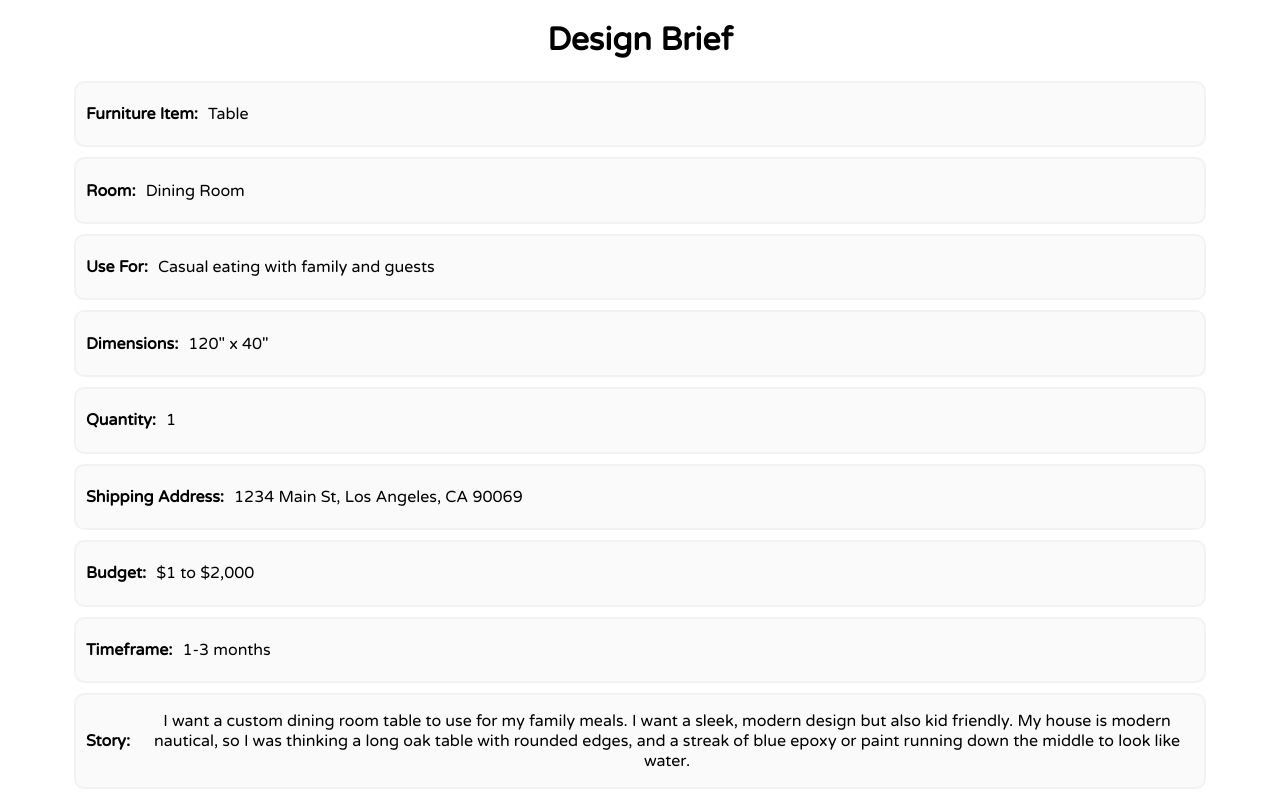
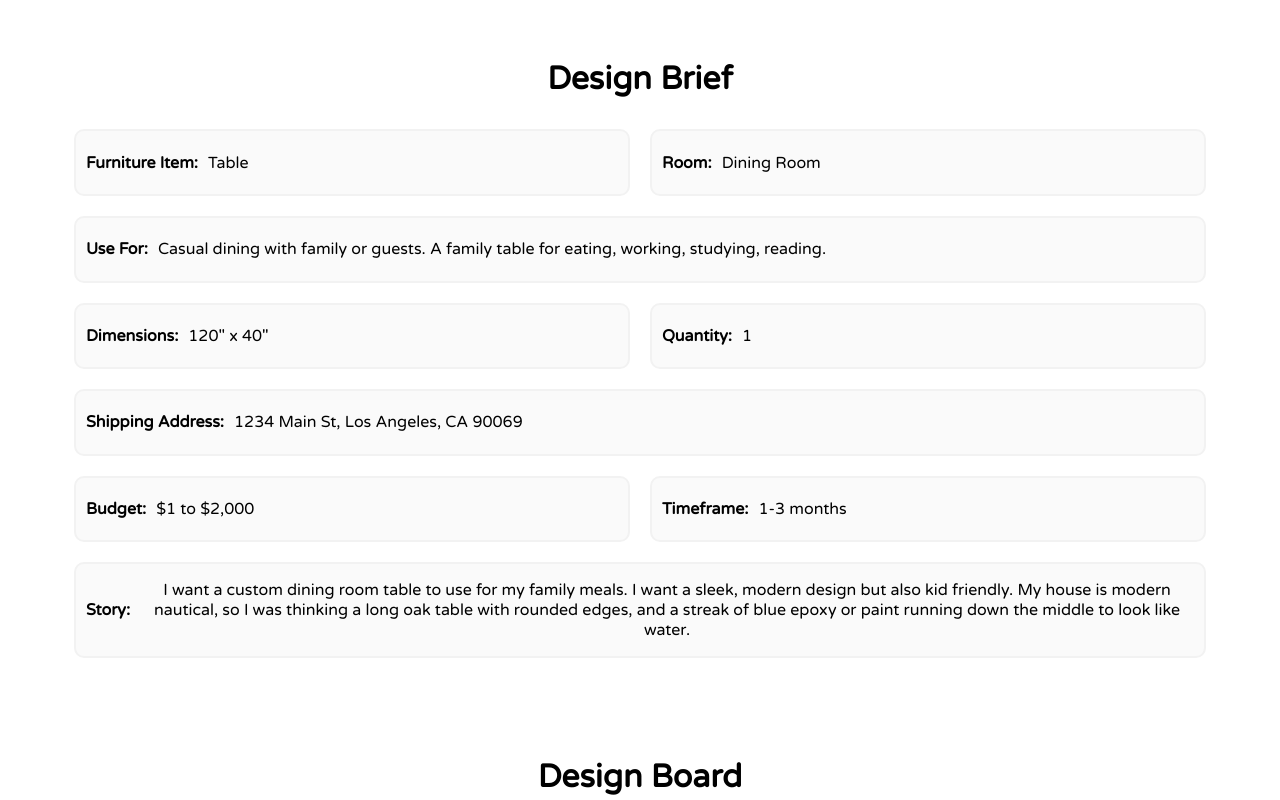
Before and after one commit to hannahbannan/Naya-Hackathon, a React (Create React App) app in the folder naya-hackathon/: page / in a window 1280 px wide. Shown: the top 800 px of the page. Built offline with nearby package versions, Linux system fonts and the light colour scheme.

Commit message:
flex for basics

```diff
--- a/naya-hackathon/src/Components/Basics/Basics.css
+++ b/naya-hackathon/src/Components/Basics/Basics.css
@@ -1,7 +1,8 @@
 .Basics {
     width: 90%;
     margin: 0 auto;
-    margin-bottom: 60px;
+    margin-bottom: 100px;
+    margin-top: 60px;
     font-family: 'Varela Round', sans-serif;
 }
 
@@ -23,3 +24,23 @@
 .bubble p {
     padding-left: 10px;
 }
+
+.row {
+    display: flex;
+    width: 100%;
+    justify-content: space-between;
+}
+
+.half {
+    width: 50%;
+}
+
+@media screen and (max-width: 720px) {
+    .row {
+        display: block;
+    }
+
+    .half {
+        width: 90%;
+    }
+}
--- a/naya-hackathon/src/Components/Basics/Basics.js
+++ b/naya-hackathon/src/Components/Basics/Basics.js
@@ -5,29 +5,35 @@ function Basics() {
   return (
     <div className="Basics">
       <h1>Design Brief</h1>
-      <div className="bubble">
+      <div className="row">
+      <div className="bubble half">
         <h4>Furniture Item:</h4> <p>Table</p>
       </div>
-      <div className="bubble">
+      <div className="bubble half">
         <h4>Room:</h4> <p>Dining Room</p>
       </div>
-      <div className="bubble">
-        <h4>Use For:</h4> <p>Casual eating with family and guests</p>
       </div>
       <div className="bubble">
+        <h4>Use For:</h4> <p>Casual dining with family or guests. A family table for eating, working, studying, reading.</p>
+      </div>
+      <div className="row">
+      <div className="bubble half">
         <h4>Dimensions:</h4> <p>120" x 40"</p>
       </div>
-      <div className="bubble">
+      <div className="bubble half">
         <h4>Quantity:</h4> <p>1</p>
+      </div>
       </div>
       <div className="bubble">
         <h4>Shipping Address:</h4> <p>1234 Main St, Los Angeles, CA 90069</p>
       </div>
-      <div className="bubble">
+      <div className="row">
+      <div className="bubble half">
         <h4>Budget:</h4> <p>$1 to $2,000</p>
       </div>
-      <div className="bubble">
+      <div className="bubble half">
         <h4>Timeframe:</h4> <p>1-3 months</p>
+      </div>
       </div>
       <div className="bubble">
         <h4>Story:</h4>
--- a/naya-hackathon/src/Components/InspoBoard/InspoBoard.css
+++ b/naya-hackathon/src/Components/InspoBoard/InspoBoard.css
@@ -1,6 +1,7 @@
 .InspoBoard {
   width: 100%;
   font-family: 'Varela Round', sans-serif;
+  margin-bottom: 100px;
 }
 
 .container {
```
Also changed, not shown: naya-hackathon/src/App.js (+4 -4 lines).
